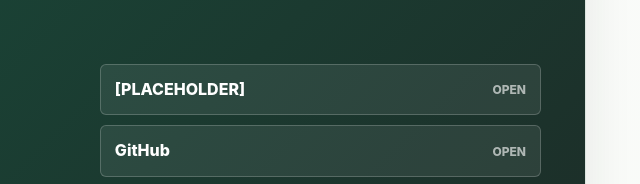
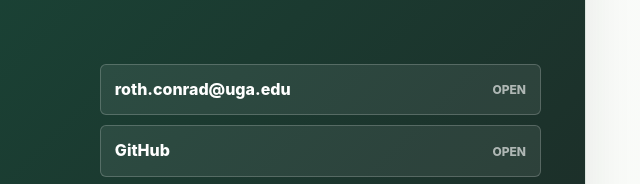
Before and after one commit to rotheconrad/rotheconrad.github.io, a plain HTML site: page index.html in a window 1280 px wide. Shown: the part 5222-5406 px from the top of the page, 634-1274 px from the left. Drawn offline with Linux system fonts and the light colour scheme.

Commit message:
Replace placeholder profile links

```diff
--- a/index.html
+++ b/index.html
@@ -62,16 +62,14 @@
               and plant breeding.
             </p>
 
-            <!-- UPDATE PROFILE LINKS: Replace placeholder Scholar, LinkedIn, and email values.
-                 GitHub currently uses the account provided at the end of the prompt.
-                 If the earlier placeholder is preferred, change it to https://github.com/newrothe. -->
+            <!-- UPDATE PROFILE LINKS: Keep these current if professional profiles change. -->
             <div class="button-row" aria-label="Professional links">
               <a class="button button-primary" href="https://github.com/rotheconrad" target="_blank" rel="noreferrer">
                 GitHub
               </a>
-              <a class="button" href="[PLACEHOLDER]" target="_blank" rel="noreferrer">Google Scholar</a>
-              <a class="button" href="[PLACEHOLDER]" target="_blank" rel="noreferrer">LinkedIn</a>
-              <a class="button" href="mailto:[PLACEHOLDER]">Contact</a>
+              <a class="button" href="https://scholar.google.com/citations?user=RJZ98uQAAAAJ&amp;hl=en" target="_blank" rel="noreferrer">Google Scholar</a>
+              <a class="button" href="https://www.linkedin.com/in/roth-conrad-61ba69126/" target="_blank" rel="noreferrer">LinkedIn</a>
+              <a class="button" href="mailto:roth.conrad@uga.edu">Contact</a>
             </div>
           </div>
 
@@ -296,7 +294,7 @@
               A curated publication list will be added here. For now, use Google Scholar for the current
               publication and citation record.
             </p>
-            <a class="text-link" href="[PLACEHOLDER]" target="_blank" rel="noreferrer">View Google Scholar profile</a>
+            <a class="text-link" href="https://scholar.google.com/citations?user=RJZ98uQAAAAJ&amp;hl=en" target="_blank" rel="noreferrer">View Google Scholar profile</a>
           </div>
         </div>
       </section>
@@ -348,11 +346,11 @@
             </p>
           </div>
           <div class="contact-links">
-            <!-- UPDATE CONTACT: Replace placeholder email, LinkedIn, and Scholar values before publishing. -->
-            <a href="mailto:[PLACEHOLDER]">[PLACEHOLDER]</a>
+            <!-- UPDATE CONTACT: Keep email, LinkedIn, and Scholar values current. -->
+            <a href="mailto:roth.conrad@uga.edu">roth.conrad@uga.edu</a>
             <a href="https://github.com/rotheconrad" target="_blank" rel="noreferrer">GitHub</a>
-            <a href="[PLACEHOLDER]" target="_blank" rel="noreferrer">LinkedIn</a>
-            <a href="[PLACEHOLDER]" target="_blank" rel="noreferrer">Google Scholar</a>
+            <a href="https://www.linkedin.com/in/roth-conrad-61ba69126/" target="_blank" rel="noreferrer">LinkedIn</a>
+            <a href="https://scholar.google.com/citations?user=RJZ98uQAAAAJ&amp;hl=en" target="_blank" rel="noreferrer">Google Scholar</a>
           </div>
         </div>
       </section>
```
Also changed, not shown: 1 other file.
